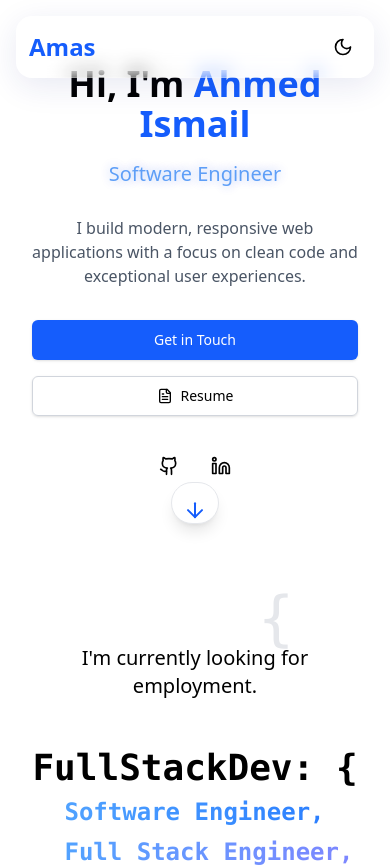
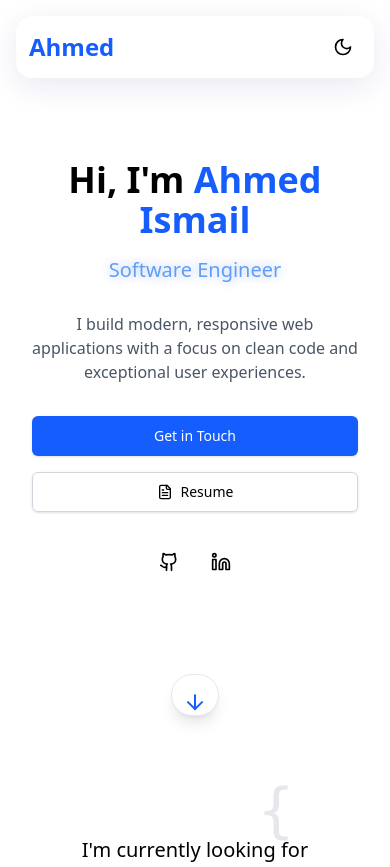
Before and after one commit to ZainAsif767/ahmed-portfolio, a React (Vite) app: page / in a window 390 px wide. Shown: the top 867 px of the page. Built offline with nearby package versions, Linux system fonts and the light colour scheme.

Commit message:
Refactor Footer, Hero, and Sidebar components: remove Medium button from Footer, adjust padding in Hero, and update name in Sidebar for consistency.

```diff
--- a/src/components/Footer.tsx
+++ b/src/components/Footer.tsx
@@ -55,12 +55,6 @@ const Footer = () => {
                   <Mail className="h-5 w-5" />
                 </a>
               </Button>
-              {/* medium */}
-              {/* <Button variant="ghost" size="icon" asChild>
-                <a href="https://muhammadamas.medium.com" aria-label="Medium">
-                  <Medium className="h-5 w-5" />
-                </a>
-              </Button> */}
             </div>
           </div>
 
--- a/src/components/Hero.tsx
+++ b/src/components/Hero.tsx
@@ -68,7 +68,7 @@ const Hero = () => {
         <div />
       </AnimatedDecoration>
 
-      <div className="container px-4 grid grid-cols-1 lg:grid-cols-2 gap-8 items-center">
+      <div className="container px-4 grid grid-cols-1 lg:grid-cols-2 gap-8 items-center py-24 md:py-0">
         <motion.div
           variants={fadeIn("right", 0.3) as Variants}
           initial="hidden"
@@ -205,7 +205,7 @@ const Hero = () => {
             <div className="glass rounded-2xl p-4 w-[400px] h-[400px] overflow-hidden">
               <motion.img
                 src="/logo.jpeg"
-                alt="Muhammad Amas"
+                alt="Ahmed Ismail"
                 className="w-full h-full object-cover rounded-xl"
                 whileHover={{ scale: 1.05 }}
                 transition={{ duration: 0.5 }}
--- a/src/components/Sidebar.tsx
+++ b/src/components/Sidebar.tsx
@@ -87,7 +87,7 @@ const Sidebar = () => {
         <div className="container flex items-center justify-between">
           <Tooltip>
             <Link to="/" className="text-2xl font-bold">
-              <span className="text-blue-600">Amas</span>
+              <span className="text-blue-600">Ahmed</span>
             </Link>
             <TooltipTrigger asChild>
               <Button
```
